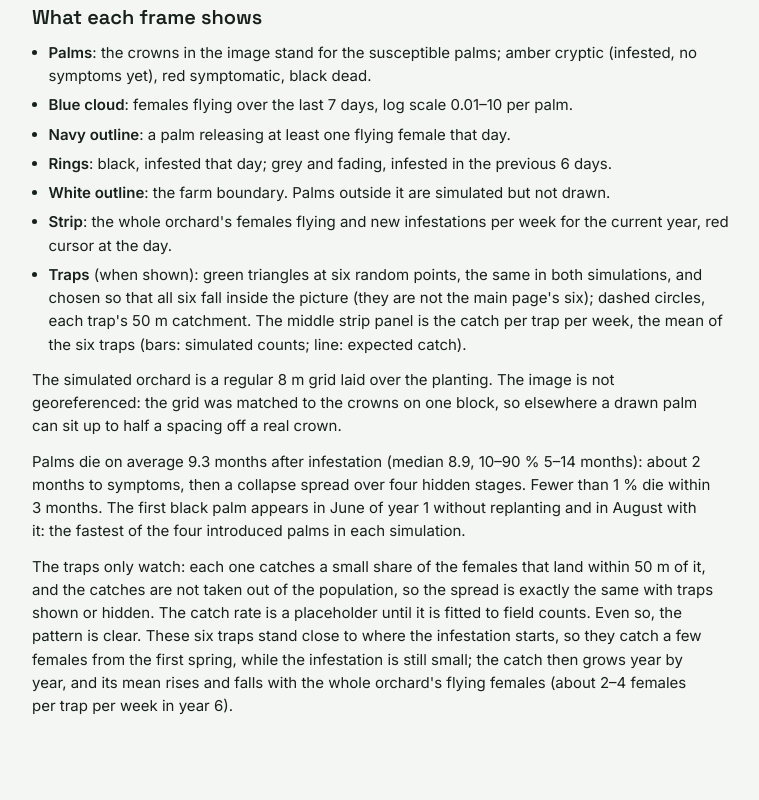
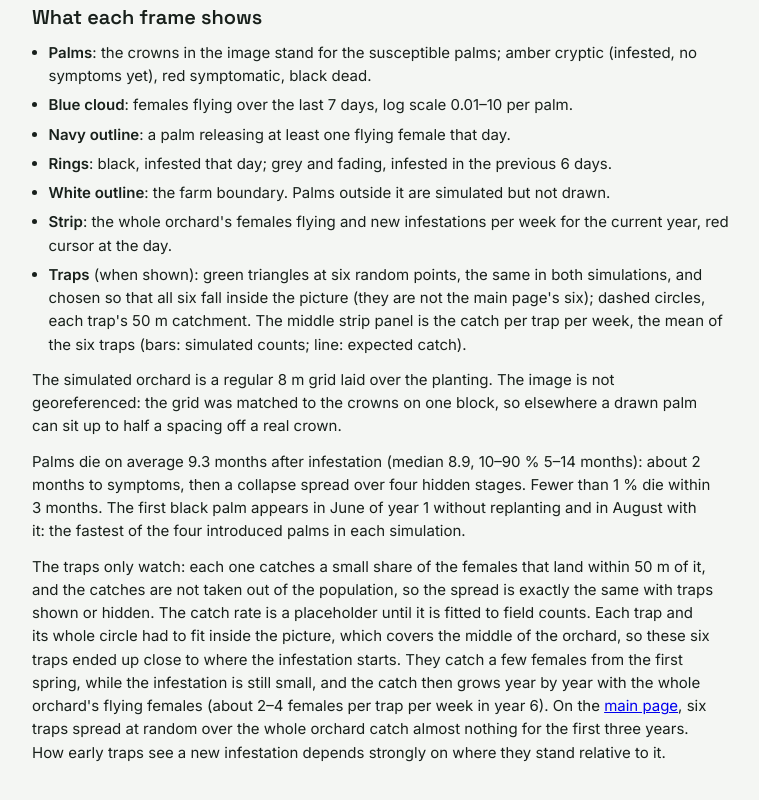
Before and after one commit to akleczkowski/rpw-orchard-films, a plain HTML site: page farm/index.html in a window 1280 px wide. Shown: the part 1084-1884 px from the top of the page, without its empty margins (88-847 px from the left). Before the commit the page ends 1849 px from the top, so only its background shows below. Drawn offline with Linux system fonts and the light colour scheme.

Commit message:
Farm page: say why these traps catch early, and link the main page's traps
Co-Authored-By: Claude Opus 5.5 <noreply@anthropic.com>
Claude-Session: https://claude.ai/code/session_01EAECMiRxuDEWqPksXFdnLr

```diff
--- a/farm/index.html
+++ b/farm/index.html
@@ -168,7 +168,7 @@ ul { margin: 0; padding-left: 1.1em; display: grid; gap: 6px; }
     </ul>
     <p>The simulated orchard is a regular 8 m grid laid over the planting. The image is not georeferenced: the grid was matched to the crowns on one block, so elsewhere a drawn palm can sit up to half a spacing off a real crown.</p>
     <p>Palms die on average 9.3 months after infestation (median 8.9, 10–90 % 5–14 months): about 2 months to symptoms, then a collapse spread over four hidden stages. Fewer than 1 % die within 3 months. The first black palm appears in June of year 1 without replanting and in August with it: the fastest of the four introduced palms in each simulation.</p>
-    <p>The traps only watch: each one catches a small share of the females that land within 50 m of it, and the catches are not taken out of the population, so the spread is exactly the same with traps shown or hidden. The catch rate is a placeholder until it is fitted to field counts. Even so, the pattern is clear. These six traps stand close to where the infestation starts, so they catch a few females from the first spring, while the infestation is still small; the catch then grows year by year, and its mean rises and falls with the whole orchard's flying females (about 2–4 females per trap per week in year 6).</p>
+    <p>The traps only watch: each one catches a small share of the females that land within 50 m of it, and the catches are not taken out of the population, so the spread is exactly the same with traps shown or hidden. The catch rate is a placeholder until it is fitted to field counts. Each trap and its whole circle had to fit inside the picture, which covers the middle of the orchard, so these six traps ended up close to where the infestation starts. They catch a few females from the first spring, while the infestation is still small, and the catch then grows year by year with the whole orchard's flying females (about 2–4 females per trap per week in year 6). On the <a href="../#traps">main page</a>, six traps spread at random over the whole orchard catch almost nothing for the first three years. How early traps see a new infestation depends strongly on where they stand relative to it.</p>
   </section>
 </div>
 
```
